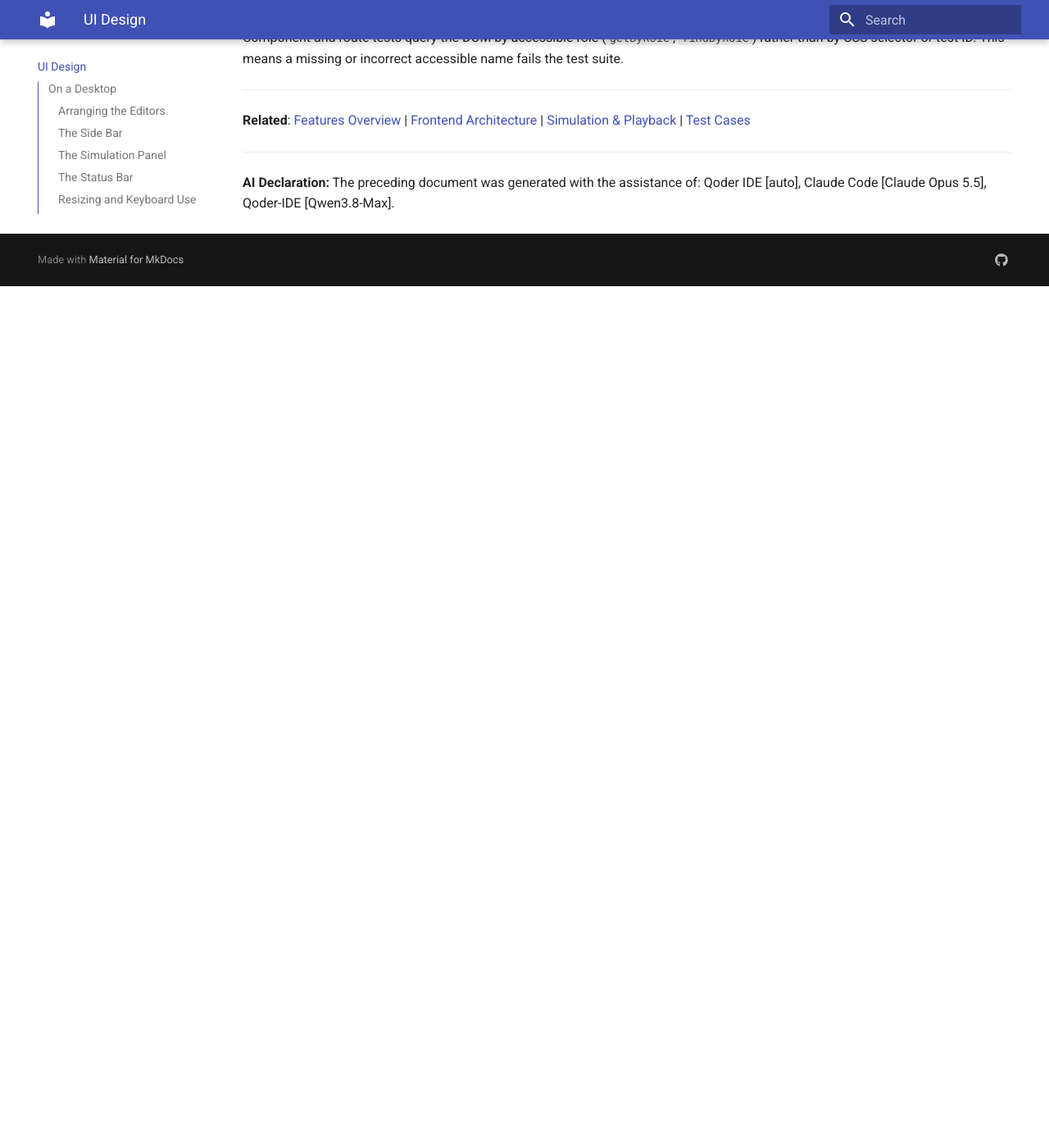
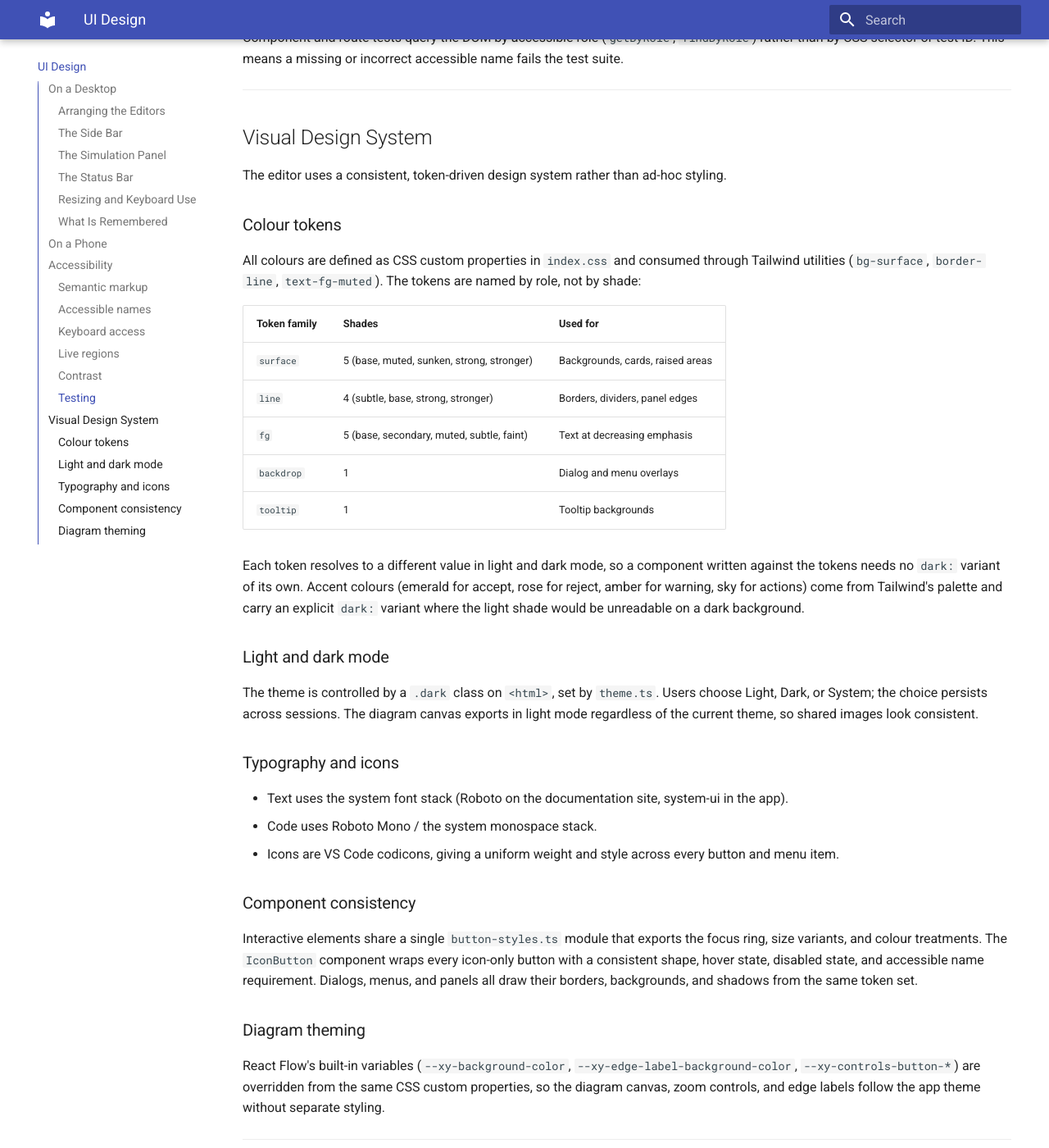
Before and after one commit to 2883251/Automata-Editor-and-Visualiser-Documentation, an MkDocs documentation site: the page built from docs/ui-design.md, in a window 1280 px wide and 1400 px high, scrolled down 3724 px. Shown: the whole window at 82% size. Built offline with MkDocs 1.6.1 and Material for MkDocs 9.7.7, drawn with Linux system fonts in a browser that asks for light colours; before the commit the page ends 4073 px from its top, so only the background shows below that.

Commit message:
docs(ui): document visual design system
Assisted-by: Qoder-IDE[Qwen3.8-Max]

```diff
--- a/docs/ui-design.md
+++ b/docs/ui-design.md
@@ -91,6 +91,44 @@ Component and route tests query the DOM by accessible role (`getByRole`, `findBy
 
 ---
 
+## Visual Design System
+
+The editor uses a consistent, token-driven design system rather than ad-hoc styling.
+
+### Colour tokens
+
+All colours are defined as CSS custom properties in `index.css` and consumed through Tailwind utilities (`bg-surface`, `border-line`, `text-fg-muted`). The tokens are named by role, not by shade:
+
+| Token family | Shades | Used for |
+|---|---|---|
+| `surface` | 5 (base, muted, sunken, strong, stronger) | Backgrounds, cards, raised areas |
+| `line` | 4 (subtle, base, strong, stronger) | Borders, dividers, panel edges |
+| `fg` | 5 (base, secondary, muted, subtle, faint) | Text at decreasing emphasis |
+| `backdrop` | 1 | Dialog and menu overlays |
+| `tooltip` | 1 | Tooltip backgrounds |
+
+Each token resolves to a different value in light and dark mode, so a component written against the tokens needs no `dark:` variant of its own. Accent colours (emerald for accept, rose for reject, amber for warning, sky for actions) come from Tailwind's palette and carry an explicit `dark:` variant where the light shade would be unreadable on a dark background.
+
+### Light and dark mode
+
+The theme is controlled by a `.dark` class on `<html>`, set by `theme.ts`. Users choose Light, Dark, or System; the choice persists across sessions. The diagram canvas exports in light mode regardless of the current theme, so shared images look consistent.
+
+### Typography and icons
+
+- Text uses the system font stack (Roboto on the documentation site, system-ui in the app).
+- Code uses Roboto Mono / the system monospace stack.
+- Icons are VS Code codicons, giving a uniform weight and style across every button and menu item.
+
+### Component consistency
+
+Interactive elements share a single `button-styles.ts` module that exports the focus ring, size variants, and colour treatments. The `IconButton` component wraps every icon-only button with a consistent shape, hover state, disabled state, and accessible name requirement. Dialogs, menus, and panels all draw their borders, backgrounds, and shadows from the same token set.
+
+### Diagram theming
+
+React Flow's built-in variables (`--xy-background-color`, `--xy-edge-label-background-color`, `--xy-controls-button-*`) are overridden from the same CSS custom properties, so the diagram canvas, zoom controls, and edge labels follow the app theme without separate styling.
+
+---
+
 **Related**: [Features Overview](Features/index.md) | [Frontend Architecture](Technical%20Architecture/frontend-architecture.md) | [Simulation & Playback](Features/simulation.md) | [Test Cases](Features/test-cases.md)
 
 ---
```
